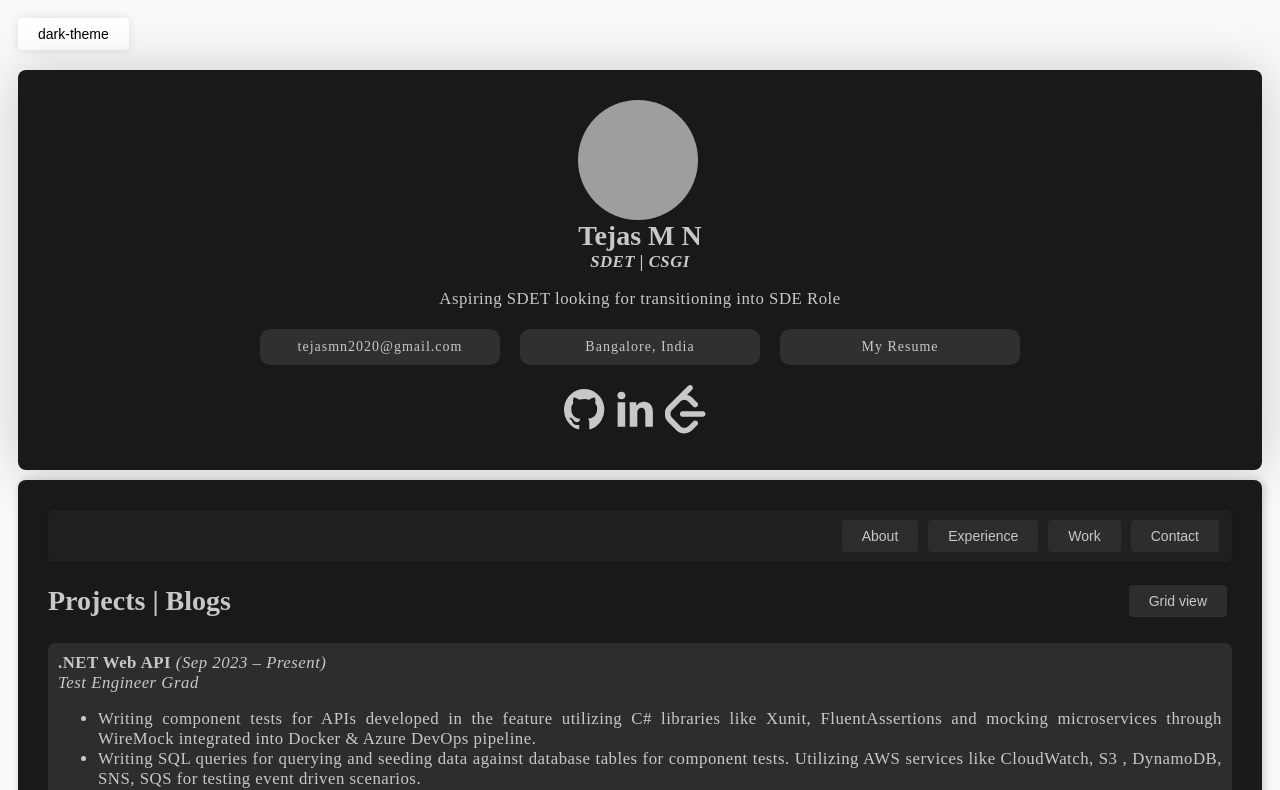
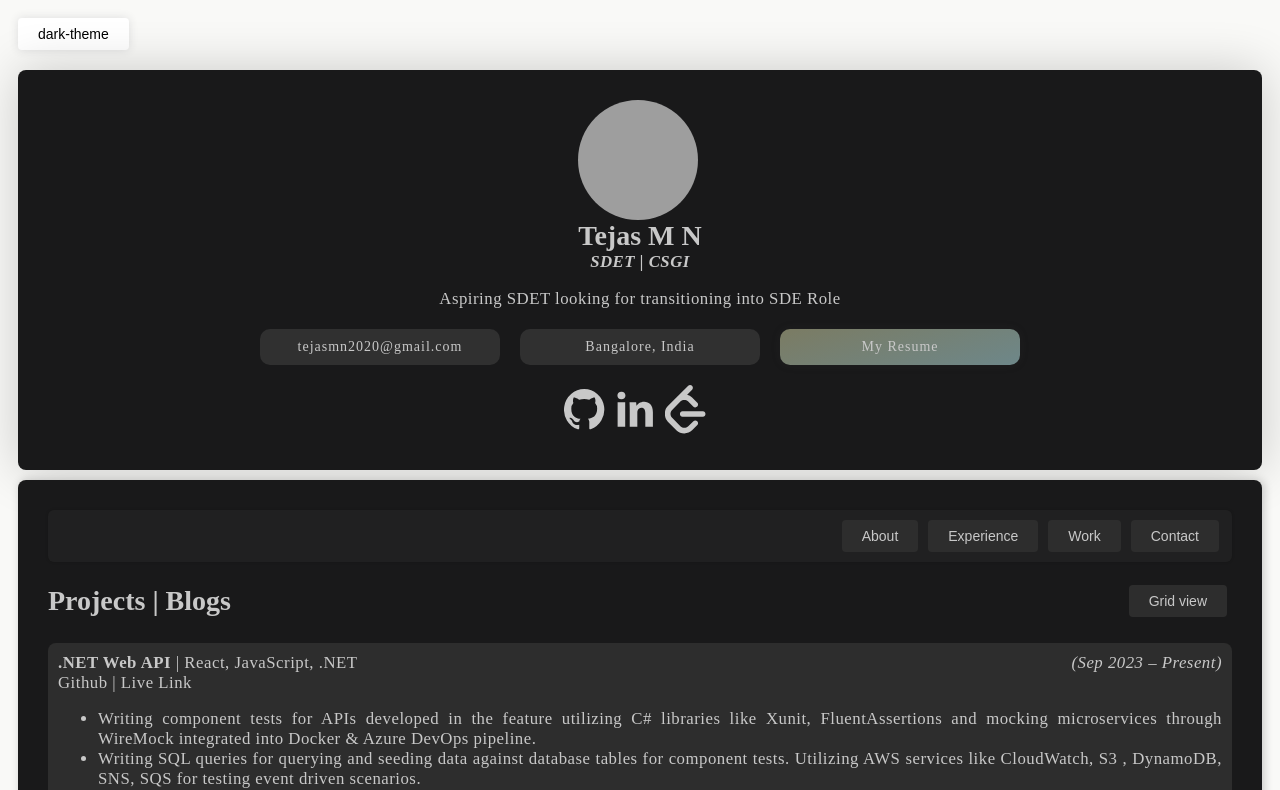
Before and after one commit to tejas-mn/react-portfolio, a React (Create React App) app in the folder my-portfolio/: page /work in a window 1280 px wide. Shown: the top 790 px of the page. Built offline with nearby package versions, Linux system fonts and the light colour scheme; grey boxes are pictures that could not be loaded; a web font is replaced by a local one.

Commit message:
progress

```diff
--- a/my-portfolio/src/App.css
+++ b/my-portfolio/src/App.css
@@ -285,6 +285,11 @@ section > p{
   letter-spacing: 1px;
 }
 
+.resume-btn{
+  background: linear-gradient(343deg, #bffaff6e, #fdffbc5d);
+  box-shadow: 0px 0px 10px rgba(74, 74, 74, 0.127);
+}
+
  .resume-btn:hover{
   cursor: pointer;
   transition: 0.1s;
--- a/my-portfolio/src/components/ProjectsList.js
+++ b/my-portfolio/src/components/ProjectsList.js
@@ -49,8 +49,8 @@ export function ProjectsList(){
       {currentProjects.map(currentProject => (
                 // '#242222'
                 <p className='project-list'>
-                <b>{currentProject.title}</b>  <i> (Sep 2023 – Present)</i>  <br/>
-                <i>Test Engineer Grad</i>
+                <b>{currentProject.title}</b> <quote>| React, JavaScript, .NET</quote>  <i style={{float:'right'}}> (Sep 2023 – Present)</i>  <br/>
+                <quote>Github | Live Link</quote>
                 <ul>
                   <li>Writing component tests for APIs developed in the feature utilizing C# libraries like Xunit, FluentAssertions and
                   mocking microservices through WireMock integrated into Docker & Azure DevOps pipeline.</li>
```
